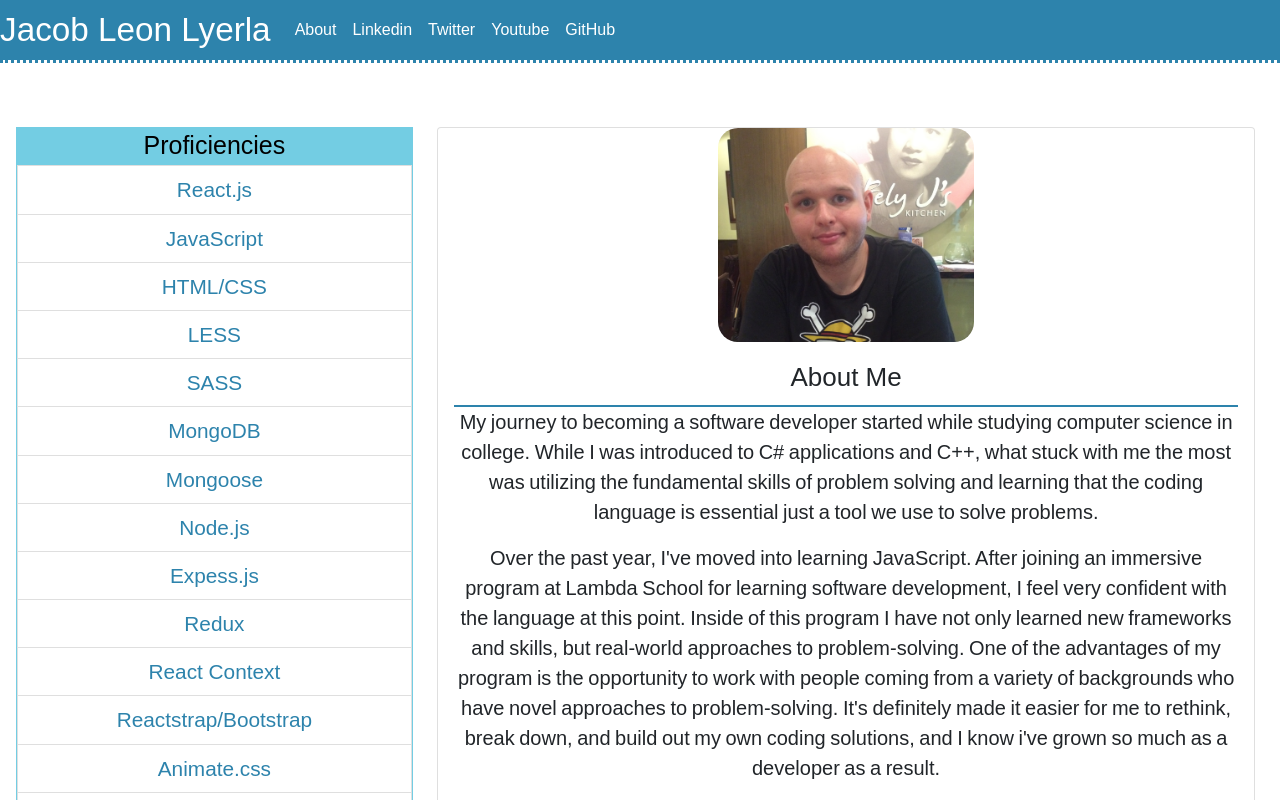
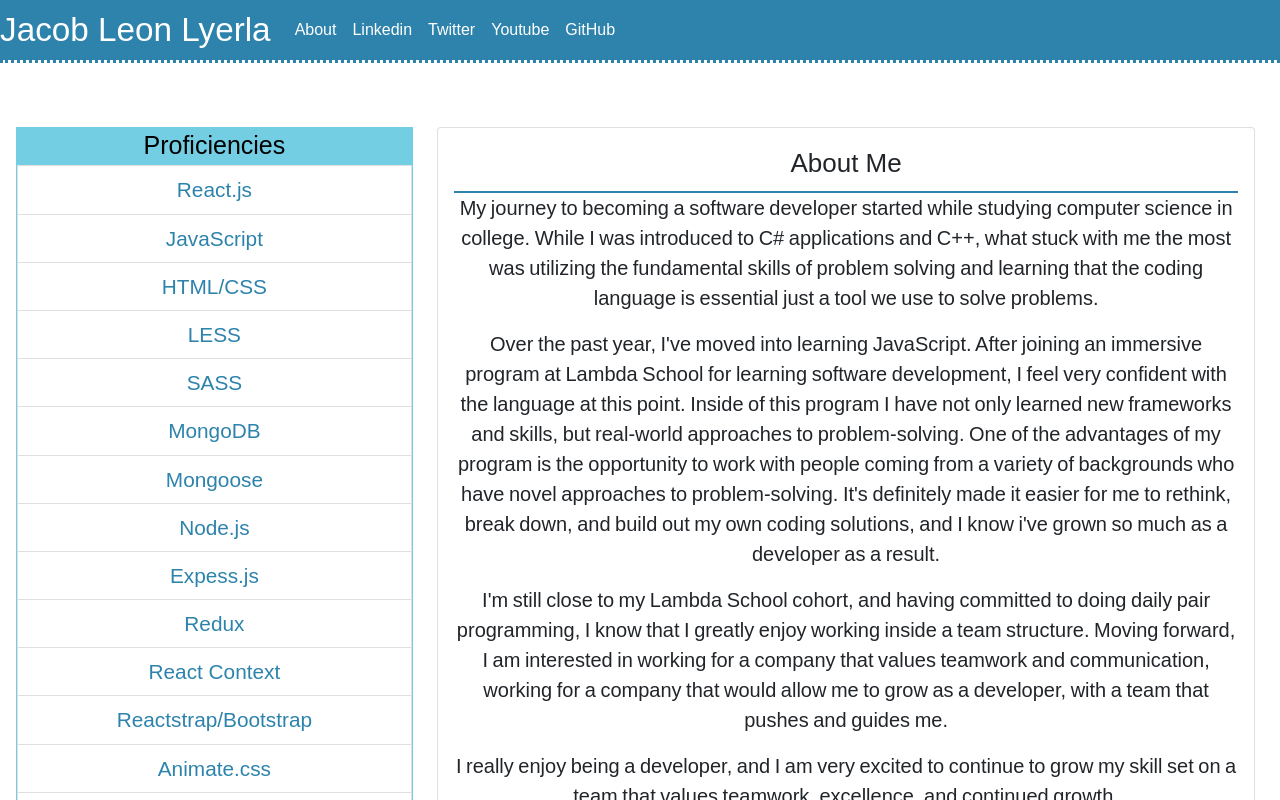
Before and after one commit to JacobLeonLyerla/front-end-resume, a React (Create React App) app: page / in a window 1280 px wide. Shown: the top 800 px of the page. Built offline with nearby package versions, Linux system fonts and the light colour scheme; no server answers.

Commit message:
removed outdated picture

```diff
--- a/src/MiddleComponent/MiddleHeader.js
+++ b/src/MiddleComponent/MiddleHeader.js
@@ -8,13 +8,7 @@ const Header = () => {
   return (
     <Col md="8" lg="8">
       <Card>
-        <CardImg
-          className="selfie"
-          top
-          width="100%"
-          src={selfie}
-          alt="Picture of a wizard reading."
-        />
+
 
         <CardBody>
           <CardTitle>About Me</CardTitle>
```
